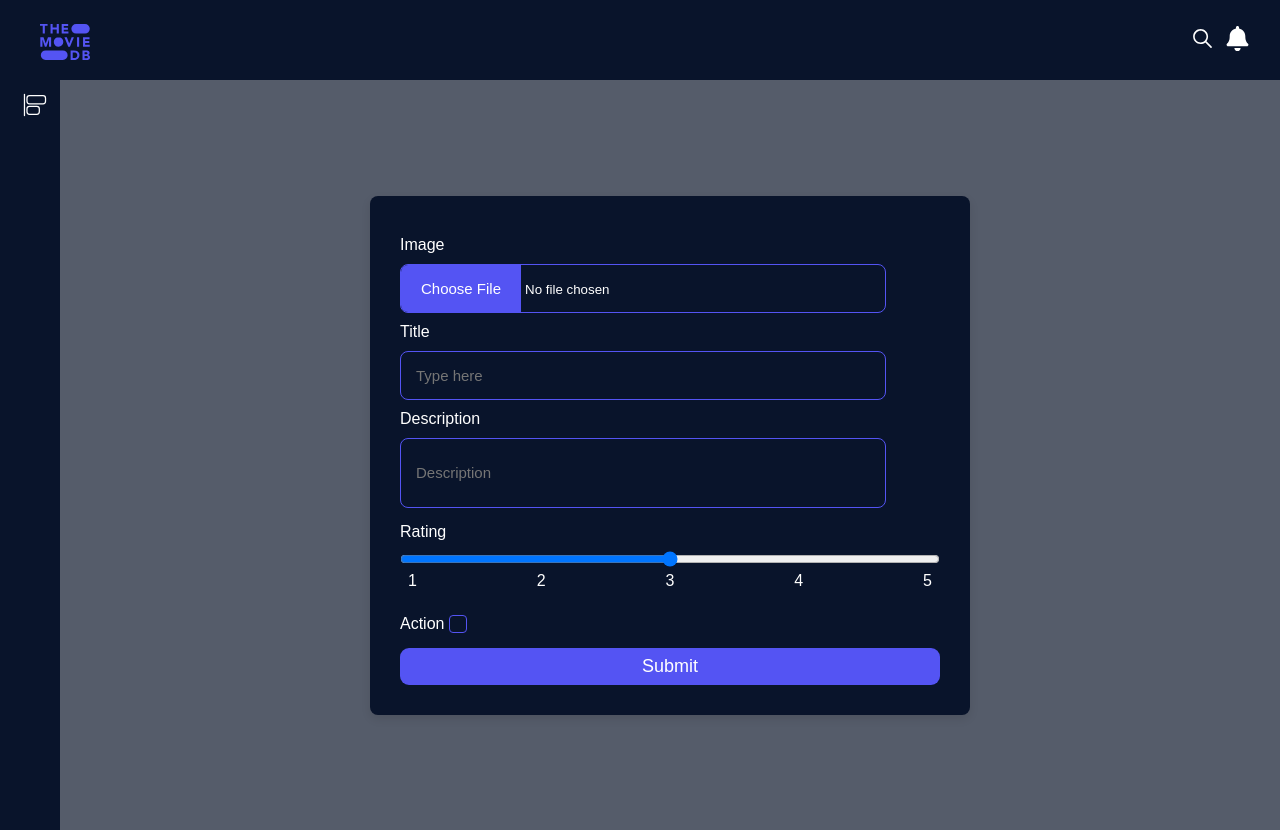
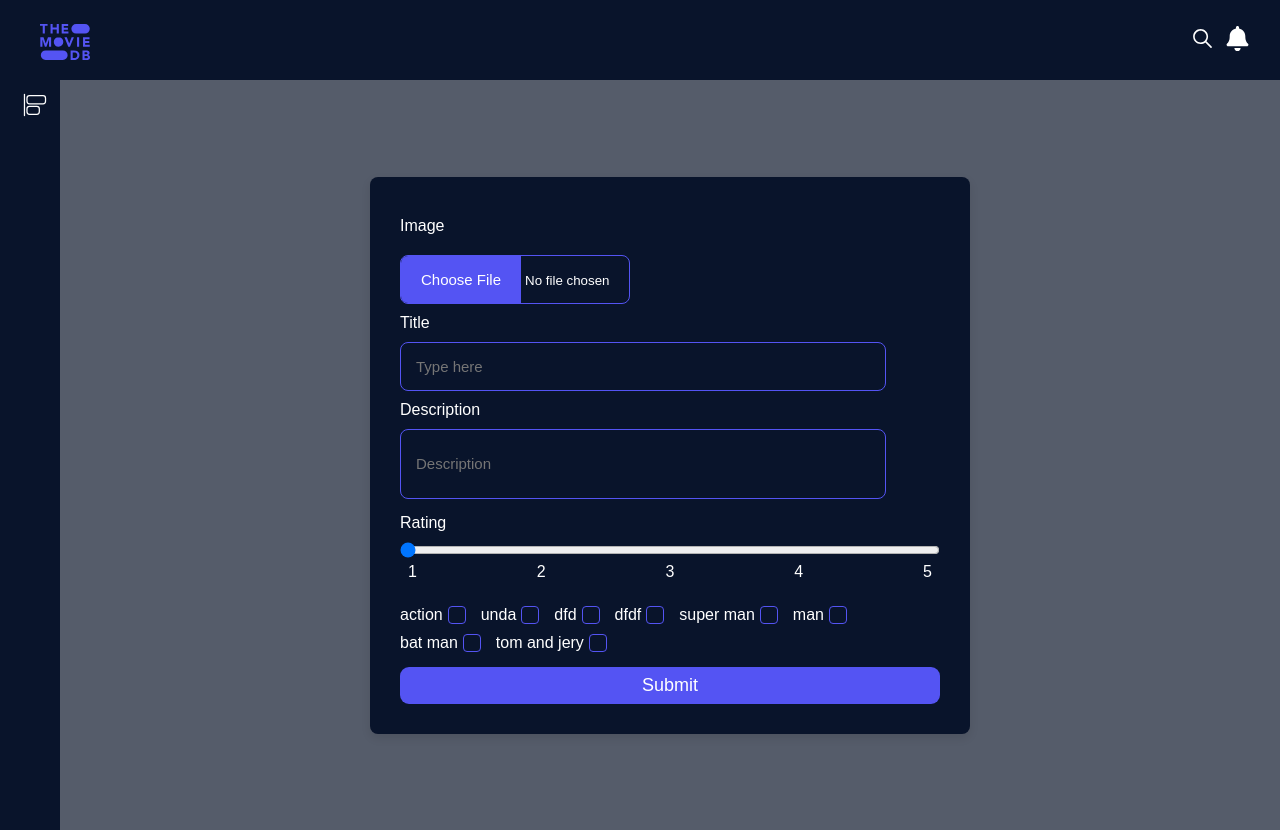
Before and after one commit to fuadofficial/Moviedashboard, a React (Vite) app in the folder client/: page /addmovie in a window 1280 px wide. Built offline with nearby package versions, Linux system fonts and the light colour scheme.

Commit message:
created validations in  add movie form

```diff
--- a/client/src/components/AddGenre/AddGenre.css
+++ b/client/src/components/AddGenre/AddGenre.css
@@ -18,8 +18,9 @@
 }
 
 .input-section .title p {
-  font-size: 18px;
+  font-size: 16px;
   letter-spacing: 1px;
+  margin-left: 10px;
 }
 
 .input-section .form {
--- a/client/src/components/AddGenre/AddGenre.jsx
+++ b/client/src/components/AddGenre/AddGenre.jsx
@@ -2,10 +2,11 @@ import { MdDelete } from "react-icons/md";
 import { FaRegEdit } from 'react-icons/fa';
 import './AddGenre.css';
 import { useState, useRef, useEffect } from "react";
+import { useGenres } from "../../context/GenreContext";
 
 const AddGenre = () => {
     const [inputValue, setInputValue] = useState("");
-    const [genres, setGenres] = useState([]);
+    const { genres, setGenres } = useGenres()
     const [editIndex, setEditIndex] = useState(null);
     const inputRef = useRef(null);
 
--- a/client/src/components/NewMovie/NewMovie.css
+++ b/client/src/components/NewMovie/NewMovie.css
@@ -16,6 +16,23 @@
   flex-direction: column;
 }
 
+.upload-image-container {
+  display: flex;
+  align-items: center;
+  margin-top: 10px;
+}
+
+.upload-image-container .texts {
+  margin-right: 10px; /* Space between input and preview image */
+}
+
+.upload-image-container .image-preview {
+  width: 50px; /* Width of the preview image */
+  height: auto; /* Maintain aspect ratio */
+  border-radius: 8px;
+  border: 1px solid var(--select-color);
+}
+
 .lable-setup {
   margin-top: 10px;
 }
@@ -26,6 +43,10 @@
   border-radius: 8px;
   width: 100%;
   outline-style: none;
+}
+
+.newmovie-container .upload-image input {
+  width: 230px;
 }
 
 .newmovie-container .upload-image input[type="file"]::file-selector-button {
@@ -72,7 +93,7 @@
   margin-top: 10px;
 }
 
-.rating .nubmers {
+.rating .numbers {
   display: flex;
   justify-content: space-between;
   padding: 0 8px;
@@ -131,8 +152,14 @@
   transition: all 400ms ease-in-out;
 }
 
-.button button:hover{
+.button button:hover {
   background-color: #3a3aba;
+}
+
+.error-message {
+  color: red;
+  display: block;
+  margin-top: 5px;
 }
 
 @media (min-width: 768px) {
--- a/client/src/components/NewMovie/NewMovie.jsx
+++ b/client/src/components/NewMovie/NewMovie.jsx
@@ -1,46 +1,166 @@
+import { useState } from 'react';
+import { useGenres } from '../../context/GenreContext';
 import './NewMovie.css';
 
 const NewMovie = () => {
+    const { genres } = useGenres();
+    const [title, setTitle] = useState('');
+    const [description, setDescription] = useState('');
+    const [rating, setRating] = useState(0);
+    const [image, setImage] = useState(null);
+    const [selectedGenres, setSelectedGenres] = useState([]);
+    const [errors, setErrors] = useState({
+        title: '',
+        description: '',
+        rating: '',
+        image: '',
+        checkboxes: ''
+    });
+
+    const validateForm = () => {
+        const newErrors = {};
+        if (!title.trim()) newErrors.title = 'Please enter a title.';
+        if (!description.trim()) newErrors.description = 'Please enter a description.';
+        if (rating <= 0) newErrors.rating = 'Please select a rating.';
+        if (!image) newErrors.image = 'Please upload an image.';
+        if (selectedGenres.length < 1 || selectedGenres.length > 5) newErrors.checkboxes = 'Please select between 1 and 5 genres.';
+        setErrors(newErrors);
+        return Object.keys(newErrors).length === 0;
+    };
+
+    const handleSubmit = (event) => {
+        event.preventDefault();
+        if (validateForm()) {
+            setErrors({});
+            // Perform submission logic here
+            console.log({ title, description, rating, image, selectedGenres });
+        }
+    };
+
+    const handleChange = (setter) => (e) => {
+        setter(e.target.value);
+        setErrors(prevErrors => ({
+            ...prevErrors,
+            [e.target.name]: ''
+        }));
+    };
+
+    const handleCheckboxChange = (genre) => {
+        setSelectedGenres(prevSelectedGenres => {
+            const newSelectedGenres = prevSelectedGenres.includes(genre)
+                ? prevSelectedGenres.filter(g => g !== genre)
+                : [...prevSelectedGenres, genre];
+            if (newSelectedGenres.length < 1 || newSelectedGenres.length > 5) {
+                setErrors(prevErrors => ({
+                    ...prevErrors,
+                    checkboxes: 'Please select between 1 and 5 genres.'
+                }));
+            } else {
+                setErrors(prevErrors => ({
+                    ...prevErrors,
+                    checkboxes: ''
+                }));
+            }
+            return newSelectedGenres;
+        });
+    };
 
     return (
         <div className='newmovie-container'>
+            <form onSubmit={handleSubmit}>
                 <div className="upload-image">
                     <label className='lable-setup'>Image</label>
-                <input className='texts' type='file' />
+                    <div className='upload-image-container'>
+                        <input
+                            className='texts'
+                            type='file'
+                            onChange={(e) => {
+                                const file = e.target.files[0];
+                                setImage(file);
+                                setErrors(prevErrors => ({
+                                    ...prevErrors,
+                                    image: ''
+                                }));
+                            }}
+                        />
+                        {image && (
+                            <img
+                                className='image-preview'
+                                src={URL.createObjectURL(image)}
+                                alt='Preview'
+                            />
+                        )}
+                    </div>
+                    {errors.image && <span className="error-message">{errors.image}</span>}
                 </div>
                 <div className="title">
-                <label className='lable-setup' >Title</label>
-                <input className='texts' type='text' placeholder='Type here' />
+                    <label className='lable-setup'>Title</label>
+                    <input
+                        className='texts'
+                        type='text'
+                        name='title'
+                        placeholder='Type here'
+                        value={title}
+                        onChange={handleChange(setTitle)}
+                    />
+                    {errors.title && <span className="error-message">{errors.title}</span>}
                 </div>
                 <div className="description">
-                <label className='lable-setup' >Description</label>
-                <input className='texts' type='text' placeholder='Description' />
+                    <label className='lable-setup'>Description</label>
+                    <input
+                        className='texts'
+                        type='text'
+                        name='description'
+                        placeholder='Description'
+                        value={description}
+                        onChange={handleChange(setDescription)}
+                    />
+                    {errors.description && <span className="error-message">{errors.description}</span>}
                 </div>
                 <div className="rating">
                     <label className="label">Rating</label>
                     <input
                         type="range"
-                    // value={rating}
-                    step="25"
-                // onChange={handleRatingChange}
+                        name='rating'
+                        value={rating}
+                        onChange={(e) => {
+                            setRating(Number(e.target.value));
+                            setErrors(prevErrors => ({
+                                ...prevErrors,
+                                rating: ''
+                            }));
+                        }}
+                        step="1"
+                        min="1"
+                        max="5"
                     />
-                <div className="nubmers">
+                    <div className="numbers">
                         <span>1</span>
                         <span>2</span>
                         <span>3</span>
                         <span>4</span>
                         <span>5</span>
                     </div>
+                    {errors.rating && <span className="error-message">{errors.rating}</span>}
                 </div>
                 <div className="tick-box-container">
-                <div className="tick-box">
-                    <label>Action</label>
-                    <input type="checkbox" className='tick-box' />
+                    {genres.map((item, index) => (
+                        <div className="tick-box" key={index}>
+                            <label>{item}</label>
+                            <input
+                                type="checkbox"
+                                className='tick-box'
+                                checked={selectedGenres.includes(item)}
+                                onChange={() => handleCheckboxChange(item)}
+                            />
                         </div>
+                    ))}
+                    {errors.checkboxes && <span className="error-message">{errors.checkboxes}</span>}
                 </div>
                 <div className="button">
                     <button type='submit'>Submit</button>
                 </div>
+            </form>
         </div>
     );
 };
--- /dev/null
+++ b/client/src/context/GenreContext.jsx
@@ -0,0 +1,17 @@
+// GenreContext.js
+import { createContext, useState, useContext } from 'react';
+
+const GenreContext = createContext();
+
+// eslint-disable-next-line react/prop-types
+export const GenreProvider = ({ children }) => {
+    const [genres, setGenres] = useState(["action", "unda","dfd","dfdf", "super man", "man", "bat man", "tom and jery"]);
+
+    return (
+        <GenreContext.Provider value={{ genres, setGenres }}>
+            {children}
+        </GenreContext.Provider>
+    );
+};
+
+export const useGenres = () => useContext(GenreContext);
--- a/client/src/main.jsx
+++ b/client/src/main.jsx
@@ -2,9 +2,12 @@ import { createRoot } from 'react-dom/client'
 import App from './App.jsx'
 import './index.css'
 import { SidebarProvider } from './context/SidebarContext.jsx'
+import { GenreProvider } from './context/GenreContext.jsx'
 
 createRoot(document.getElementById('root')).render(
-    <SidebarProvider>
-        <App />
-    </SidebarProvider>
+    <GenreProvider>
+        <SidebarProvider>
+            <App />
+        </SidebarProvider>
+    </GenreProvider>
 )
--- a/client/src/pages/AddMovie/AddMovie.css
+++ b/client/src/pages/AddMovie/AddMovie.css
@@ -1,7 +1,7 @@
 .addmovie-container {
   background-color: var(--main-background-color);
   width: 100%;
-  height: 100vh;
+  min-height: 100vh;
   display: flex;
   align-items: center;
   justify-content: center;
--- a/client/src/pages/AddMovie/AddMovie.jsx
+++ b/client/src/pages/AddMovie/AddMovie.jsx
@@ -9,7 +9,7 @@ const AddMovie = () => {
 
     return (
         <div className="addmovie-container" onClick={sidebarMinimize}>
-            <NewMovie />
+            <NewMovie/>
         </div>
     )
 }
```
Lines whose indentation alone changed are shown as unchanged.
